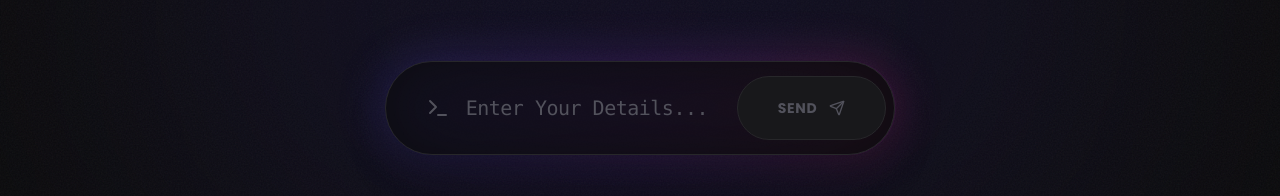
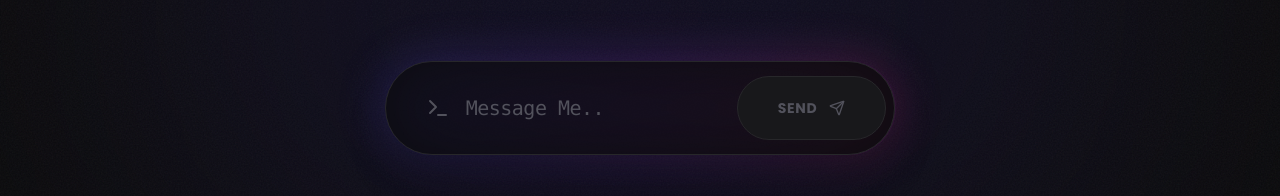
Before and after one commit to chandangupta7143/Chandan-Portfolio, a React (Vite) app: page / in a window 1280 px wide. Shown: the part 8576-8772 px from the top of the page. Built offline with nearby package versions, Linux system fonts and the light colour scheme.

Commit message:
CV  updated

```diff
--- a/src/sections/Contact.jsx
+++ b/src/sections/Contact.jsx
@@ -81,7 +81,7 @@
                                     type="text"
                                     value={message}
                                     onChange={(e) => setMessage(e.target.value)}
-                                    placeholder={status === 'success' ? "Message Transmitted." : "Enter Your Details..."}
+                                    placeholder={status === 'success' ? "Message Transmitted." : "Message Me.."}
                                     disabled={status === 'sending' || status === 'success'}
                                     className="w-full bg-transparent px-4 py-4 md:py-6 text-zinc-100 placeholder-zinc-600 outline-none text-lg md:text-xl font-mono disabled:opacity-50 text-left flex-1 min-w-0 tracking-tight"
                                 />
--- a/src/sections/Hero.jsx
+++ b/src/sections/Hero.jsx
@@ -54,7 +54,7 @@
                     <Reveal delay={0.3}>
                         <div className="flex flex-wrap gap-4">
                             <a
-                                href="https://drive.google.com/file/d/1sCFJbF46a2me6U7YjCAAEi87xiIB8y3U/view?usp=sharing"
+                                href="https://drive.google.com/file/d/1r7mFQvgg-gd9L_UWn4P8EGJE1dygs8Kn/view?usp=sharing"
                                 target="_blank"
                                 rel="noopener noreferrer"
                                 className="group relative px-8 py-4 flex items-center gap-3 bg-white/5 border border-white/10 rounded-full backdrop-blur-xl transition-all duration-500 hover:bg-white/10 hover:border-indigo-500/30 shadow-[0_0_20px_rgba(99,102,241,0.1)] hover:shadow-[0_0_30px_rgba(99,102,241,0.4)] overflow-hidden"
```
